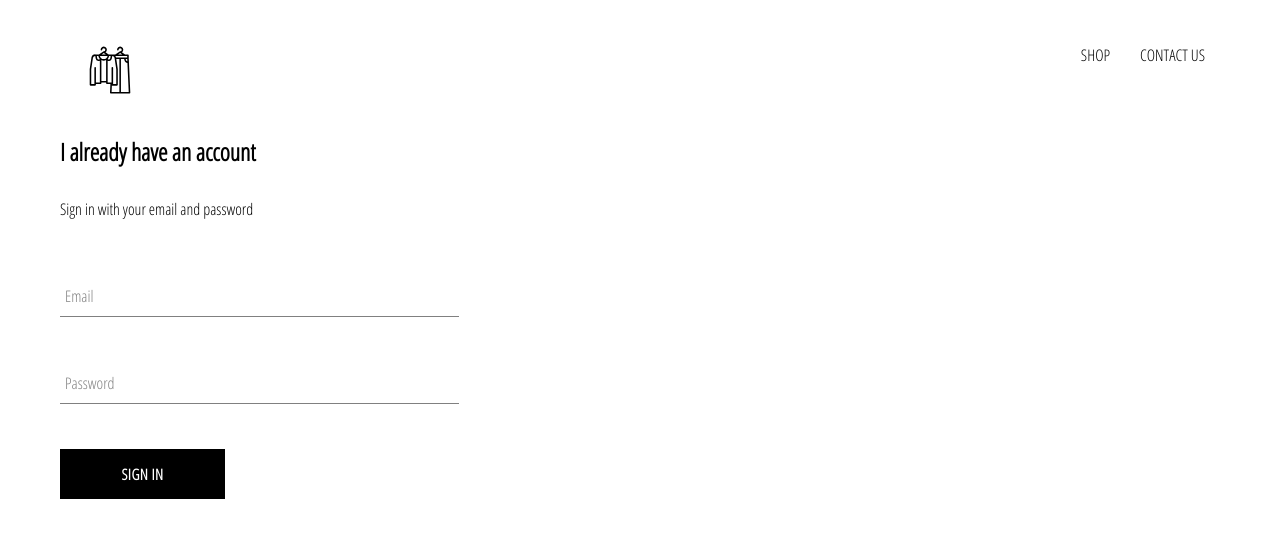
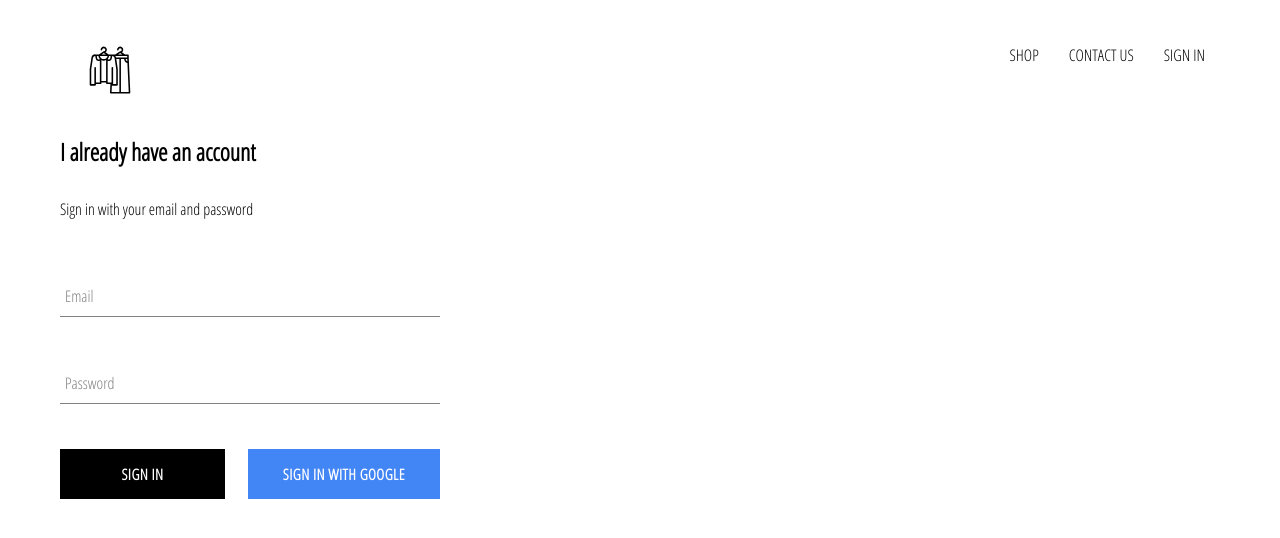
Before and after one commit to rajayush012/react-ecom, a React (Create React App) app: page /signin in a window 1280 px wide. Shown: the top 538 px of the page. Built offline with nearby package versions, Linux system fonts and the light colour scheme; no server answers.

Commit message:
Added firebase google auth

```diff
--- a/package.json
+++ b/package.json
@@ -6,6 +6,7 @@
     "@testing-library/jest-dom": "^4.2.4",
     "@testing-library/react": "^9.5.0",
     "@testing-library/user-event": "^7.2.1",
+    "firebase": "^7.19.1",
     "node-sass": "^4.14.1",
     "react": "^16.13.1",
     "react-dom": "^16.13.1",
--- a/src/App.css
+++ b/src/App.css
@@ -7,3 +7,7 @@
     text-decoration: none;
     color: black;
 }
+
+* {
+    box-sizing: border-box;
+}
--- a/src/App.js
+++ b/src/App.js
@@ -1,4 +1,4 @@
-import React from 'react';
+import React, { Component } from 'react';
 import {Switch,Route} from 'react-router-dom';
 
 import Header from './components/header/header.component'
@@ -8,19 +8,50 @@
 import ShopPage from './pages/shop/shop.component';
 import './pages/sing-in-and-sign-up/sign-in-and-sign-up.component';
 import SignInAndSignUpPage from './pages/sing-in-and-sign-up/sign-in-and-sign-up.component';
+import { auth } from './firebase/firebase.utils';
 
-function App() {
+class App extends Component{
+  constructor(){
+    super();
+
+    this.state = {
+      currentUser : null
+    }
+  }
+
+  unsubscribeFromAuth = null;
+
+  componentDidMount(){
+    this.unsubscribeFromAuth = auth.onAuthStateChanged(user => {
+      this.setState({
+        currentUser : user
+      });
+
+      console.log(user);
+    });
+  }
+
+  componentWillUnmount(){
+    this.unsubscribeFromAuth();
+  }
+
+  // handleSignOut = () => {
+  //   auth.signOut()
+  // }
+
+  render(){
     return (
       <div>
-      <Header/>
+        <Header currentUser = {this.state.currentUser} />
         <Switch>
           <Route exact path='/' component={Homepage}/>
           <Route exact path='/shop' component={ShopPage} />
           <Route exact path='/signin' component={SignInAndSignUpPage} />
         </Switch>
-
       </div>
     );
   }
 
+}
+
 export default App;
--- a/src/components/custom-button/custom-button.component.jsx
+++ b/src/components/custom-button/custom-button.component.jsx
@@ -2,8 +2,8 @@
 
 import './custom-button.styles.scss'
 
-const CustomButton = ({children,...otherProps}) => (
-    <button className='custom-button' {...otherProps}>
+const CustomButton = ({children,isgooglesignin,...otherProps}) => (
+    <button className={`${isgooglesignin ? 'google-sign-in':''} custom-button`} {...otherProps}>
         {children}
     </button>
 )
--- a/src/components/custom-button/custom-button.styles.scss
+++ b/src/components/custom-button/custom-button.styles.scss
@@ -19,4 +19,15 @@
       color: black;
       border: 1px solid black;
     }
+
+    &.google-sign-in{
+      background-color: #4285f4;
+      color: white;
+
+      &:hover{
+        background-color: #357ae8;
+        border: none;
+
+      }
+    }
   }
--- a/src/components/header/header.component.jsx
+++ b/src/components/header/header.component.jsx
@@ -2,8 +2,9 @@
 import {Link} from 'react-router-dom';
 import './header.styles.scss'
 import { ReactComponent as Logo } from '../../assets/clothes.svg'
+import { auth } from '../../firebase/firebase.utils'
 
-const Header = () => {
+const Header = ({currentUser}) => {
     return (
         <div className='header'>
             <Link className='logo-container' to='/'>
@@ -12,6 +13,12 @@
             <div className='options'>
                 <Link className='option' to='/shop'>SHOP</Link>
                 <Link className='option' to='/shop'>CONTACT US</Link>
+                {
+                    currentUser ?
+                    <Link className='option' onClick={()=> auth.signOut()} to='/shop'>SIGN OUT</Link>
+                    :
+                    <Link className='option' to='/signin'>SIGN IN</Link>
+                }
             </div>
         </div>
     )
--- a/src/components/sign-in/sign-in.component.jsx
+++ b/src/components/sign-in/sign-in.component.jsx
@@ -3,6 +3,8 @@
 import './sign-in.styles.scss';
 import FormInput from '../form-input/form-input.component';
 import CustomButton from '../custom-button/custom-button.component';
+
+import { signInWithGoogle } from '../../firebase/firebase.utils';
 
 export default class SignIn extends Component {
     constructor(props){
@@ -48,9 +50,11 @@
                         handleChange ={this.handleChange}
                         required
                     />
-
+                    <div className='buttons'>
                     <CustomButton type="submit">Sign in</CustomButton>
-                </form>
+                    <CustomButton onClick={signInWithGoogle} isgooglesignin>Sign in with Google</CustomButton>
+                    </div>
+                    </form>
             </div>
         )
     }
--- a/src/components/sign-in/sign-in.styles.scss
+++ b/src/components/sign-in/sign-in.styles.scss
@@ -1,9 +1,14 @@
 .sign-in{
-    width: 30vw;
+    width: 380px;
     display: flex;
     flex-direction: column;
 
     .title{
         margin: 10px 0;
     }
+
+    .buttons{
+        display: flex;
+        justify-content: space-between;
+    }
 }
--- /dev/null
+++ b/src/firebase/firebase.utils.js
@@ -0,0 +1,27 @@
+import firebase from 'firebase/app';
+
+import 'firebase/firestore';
+import 'firebase/auth';
+
+const config = {
+    apiKey: "AIzaSyCpGKEPczY1T5gHvW1BUWr2It_OK04h3j0",
+    authDomain: "ecom-db-8760f.firebaseapp.com",
+    databaseURL: "https://ecom-db-8760f.firebaseio.com",
+    projectId: "ecom-db-8760f",
+    storageBucket: "ecom-db-8760f.appspot.com",
+    messagingSenderId: "1070912494486",
+    appId: "1:1070912494486:web:1b36d5569812d0af7a5bb7",
+    measurementId: "G-CSS21FJEBG"
+};
+
+firebase.initializeApp(config);
+
+export const auth = firebase.auth();
+export const firestore = firebase.firestore();
+
+const provider = new firebase.auth.GoogleAuthProvider();
+
+provider.setCustomParameters({ prompt : 'select_account' });
+export const signInWithGoogle = () => auth.signInWithPopup(provider);
+
+export default firebase;
```
Also changed, not shown: 1 other file (tests, documents, lock files or other folders). Lines whose indentation alone changed are shown as unchanged.
